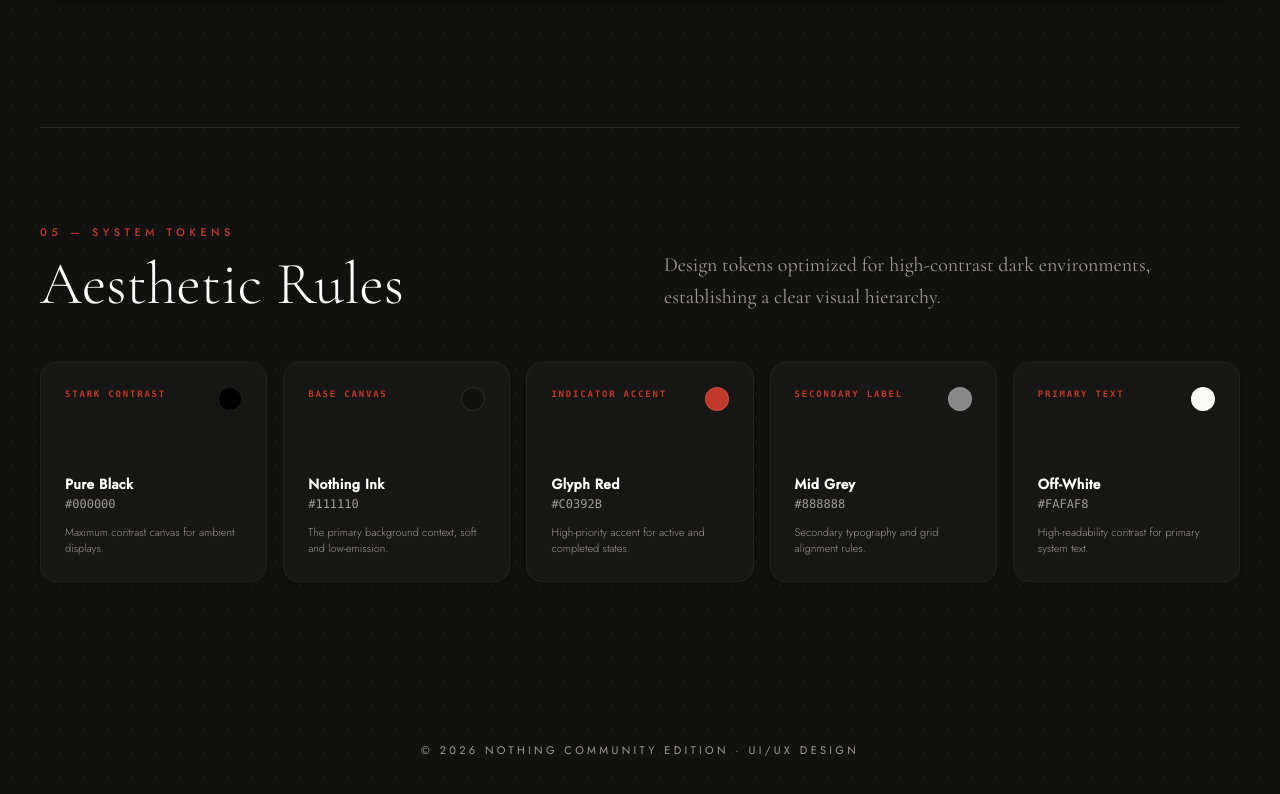
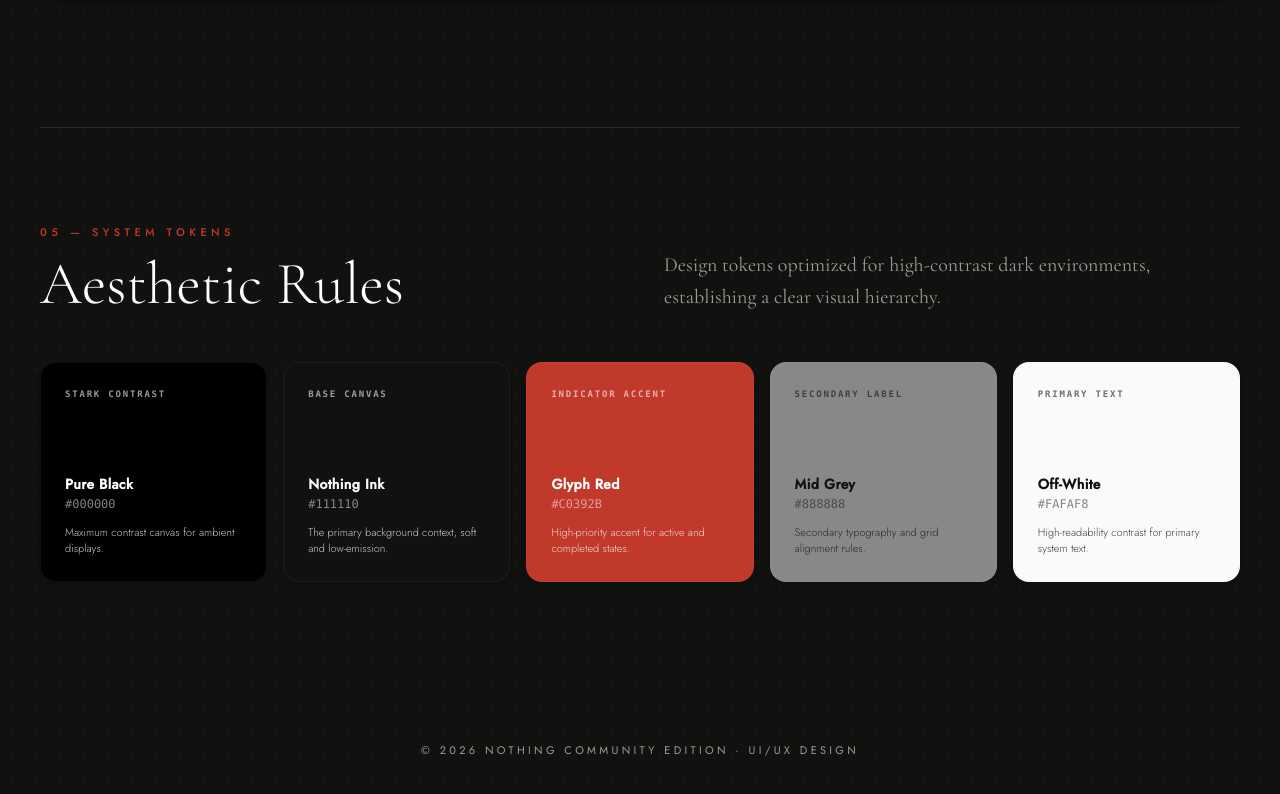
Before and after one commit to hritikxj/Hritik-Portfolio, a Next.js app: page /nothing in a window 1280 px wide. Shown: the part 5355-6149 px from the top of the page. Built offline with nearby package versions, Linux system fonts and the light colour scheme.

Commit message:
Fix: allow manual scroll up to intro scene

```diff
--- a/src/app/nothing/page.tsx
+++ b/src/app/nothing/page.tsx
@@ -237,21 +237,24 @@ export default function NothingCommunityEditionPage() {
 
           <div className="grid grid-cols-1 sm:grid-cols-2 lg:grid-cols-5 gap-4 mb-12">
             {[
-              { name: "Pure Black", hex: "#000000", bg: "bg-[#000000]", text: "text-white", role: "Stark Contrast", desc: "Maximum contrast canvas for ambient displays." },
-              { name: "Nothing Ink", hex: "#111110", bg: "bg-[#111110]", text: "text-[#FAFAF8]", role: "Base Canvas", desc: "The primary background context, soft and low-emission." },
-              { name: "Glyph Red", hex: "#C0392B", bg: "bg-[#C0392B]", text: "text-white", role: "Indicator Accent", desc: "High-priority accent for active and completed states." },
-              { name: "Mid Grey", hex: "#888888", bg: "bg-[#888888]", text: "text-black", role: "Secondary Label", desc: "Secondary typography and grid alignment rules." },
-              { name: "Off-White", hex: "#FAFAF8", bg: "bg-[#FAFAF8]", text: "text-[#111110]", role: "Primary Text", desc: "High-readability contrast for primary system text." }
+              { name: "Pure Black", hex: "#000000", text: "text-white", role: "Stark Contrast", desc: "Maximum contrast canvas for ambient displays." },
+              { name: "Nothing Ink", hex: "#111110", text: "text-[#FAFAF8]", role: "Base Canvas", desc: "The primary background context, soft and low-emission." },
+              { name: "Glyph Red", hex: "#C0392B", text: "text-white", role: "Indicator Accent", desc: "High-priority accent for active and completed states." },
+              { name: "Mid Grey", hex: "#888888", text: "text-[#111110]", role: "Secondary Label", desc: "Secondary typography and grid alignment rules." },
+              { name: "Off-White", hex: "#FAFAF8", text: "text-[#111110]", role: "Primary Text", desc: "High-readability contrast for primary system text." }
             ].map((swatch, idx) => (
-              <div key={idx} className="bg-[#161615] border border-white/5 rounded-2xl p-6 flex flex-col justify-between h-[220px] shadow-md hover:border-white/10 transition-colors duration-300">
+              <div
+                key={idx}
+                className={`border border-white/5 rounded-2xl p-6 flex flex-col justify-between h-[220px] shadow-md transition-all duration-300 hover:-translate-y-2 hover:shadow-lg ${swatch.text}`}
+                style={{ backgroundColor: swatch.hex }}
+              >
                 <div className="flex justify-between items-start">
-                  <span className="text-[9px] font-mono tracking-[0.2em] text-[#C0392B] uppercase font-bold">{swatch.role}</span>
-                  <div className={`w-6 h-6 rounded-full ${swatch.bg} border border-white/10`} />
+                  <span className="text-[9px] font-mono tracking-[0.2em] uppercase font-bold opacity-60">{swatch.role}</span>
                 </div>
                 <div>
-                  <div className="text-white text-sm font-semibold tracking-wide mb-0.5">{swatch.name}</div>
-                  <div className="text-xs font-mono text-[#9E9C98] mb-3">{swatch.hex}</div>
-                  <p className="text-[11px] text-[#9E9C98] leading-[1.5] font-light">{swatch.desc}</p>
+                  <div className="text-sm font-semibold tracking-wide mb-0.5">{swatch.name}</div>
+                  <div className="text-xs font-mono opacity-50 mb-3">{swatch.hex}</div>
+                  <p className="text-[11px] leading-[1.5] font-light opacity-80">{swatch.desc}</p>
                 </div>
               </div>
             ))}
--- a/src/components/About.tsx
+++ b/src/components/About.tsx
@@ -45,6 +45,9 @@ export default function About() {
               <p className="text-sm text-smoke leading-[1.9] mb-5">
                 Driven by a childhood ambition to become a scientist. I found design — a field where thinking and making are the same act.
               </p>
+              <p className="text-sm text-smoke leading-[1.9] mb-5">
+                I share my design process and work with a community of over <span className="text-brand-red font-medium">17k+ followers on Instagram</span>, translating digital engagement into real-world project insights.
+              </p>
             </Reveal>
           </div>
         </div>
--- a/src/components/Contact.tsx
+++ b/src/components/Contact.tsx
@@ -15,11 +15,6 @@ export default function Contact() {
           <h2 className="font-display text-5xl md:text-6xl lg:text-[76px] font-light leading-[1.05] text-off-white mb-5 max-w-3xl">
             Let&apos;s build something<br/>worth remembering.
           </h2>
-        </Reveal>
-        <Reveal delay={0.2}>
-          <p className="text-[13px] text-white/40 leading-[1.8] max-w-sm mb-10">
-            I work with a small number of clients at a time — which means your project gets full attention.
-          </p>
         </Reveal>
 
         {/* Primary CTA Button */}
--- a/src/components/Hero.tsx
+++ b/src/components/Hero.tsx
@@ -42,18 +42,6 @@ export default function Hero() {
             </button>
           </div>
         </Reveal>
-        <Reveal delay={0.5}>
-          <div className="flex flex-wrap gap-10 md:gap-16 lg:gap-24 mt-8 pt-8 border-t-[0.5px] border-border-subtle w-full">
-            <div>
-              <span className="font-display text-3xl md:text-4xl font-light text-ink block">17K</span>
-              <span className="text-[11px] text-smoke tracking-[0.06em]">Instagram Followers</span>
-            </div>
-            <div>
-              <span className="font-display text-3xl md:text-4xl font-light text-ink block">4+</span>
-              <span className="text-[11px] text-smoke tracking-[0.06em]">Years Designing</span>
-            </div>
-          </div>
-        </Reveal>
       </div>
       <Reveal delay={0.3} className="h-full">
         <div className="grid grid-cols-2 grid-rows-[1.75fr_1fr] gap-2 md:gap-3 h-[clamp(350px,50vh,500px)]">
--- a/src/components/IntroScene.tsx
+++ b/src/components/IntroScene.tsx
@@ -494,8 +494,6 @@ export default function IntroScene({ children }: { children: React.ReactNode })
 
             if (self.direction === 1 && currentScroll > downThreshold && currentScroll < upThreshold) {
               triggerAutoScroll(spacerHeight);
-            } else if (self.direction === -1 && currentScroll < upThreshold && currentScroll > downThreshold) {
-              triggerAutoScroll(0);
             }
           },
         });
--- a/src/components/Marquee.tsx
+++ b/src/components/Marquee.tsx
@@ -9,14 +9,14 @@ export default function Marquee() {
       <div className="flex shrink-0 gap-0 whitespace-nowrap animate-[marquee_25s_linear_infinite]">
         {items.map((item, i) => (
           <span key={`1-${i}`} className="text-[11px] tracking-[0.12em] uppercase text-white/50 px-8 flex items-center">
-            {item}<span className="text-brand-red px-2">·</span>
+            {item}
           </span>
         ))}
       </div>
       <div className="flex shrink-0 gap-0 whitespace-nowrap animate-[marquee_25s_linear_infinite]" aria-hidden="true">
         {items.map((item, i) => (
           <span key={`2-${i}`} className="text-[11px] tracking-[0.12em] uppercase text-white/50 px-8 flex items-center">
-            {item}<span className="text-brand-red px-2">·</span>
+            {item}
           </span>
         ))}
       </div>
```
